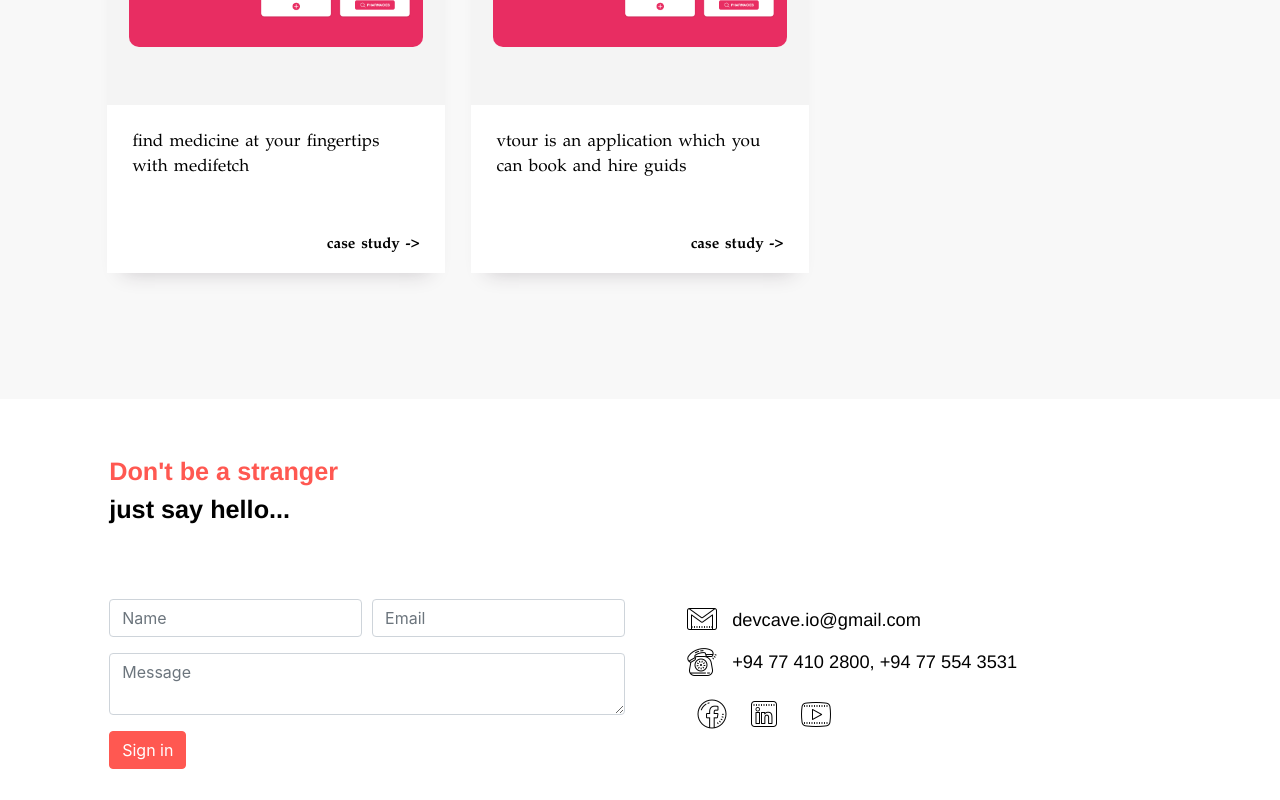
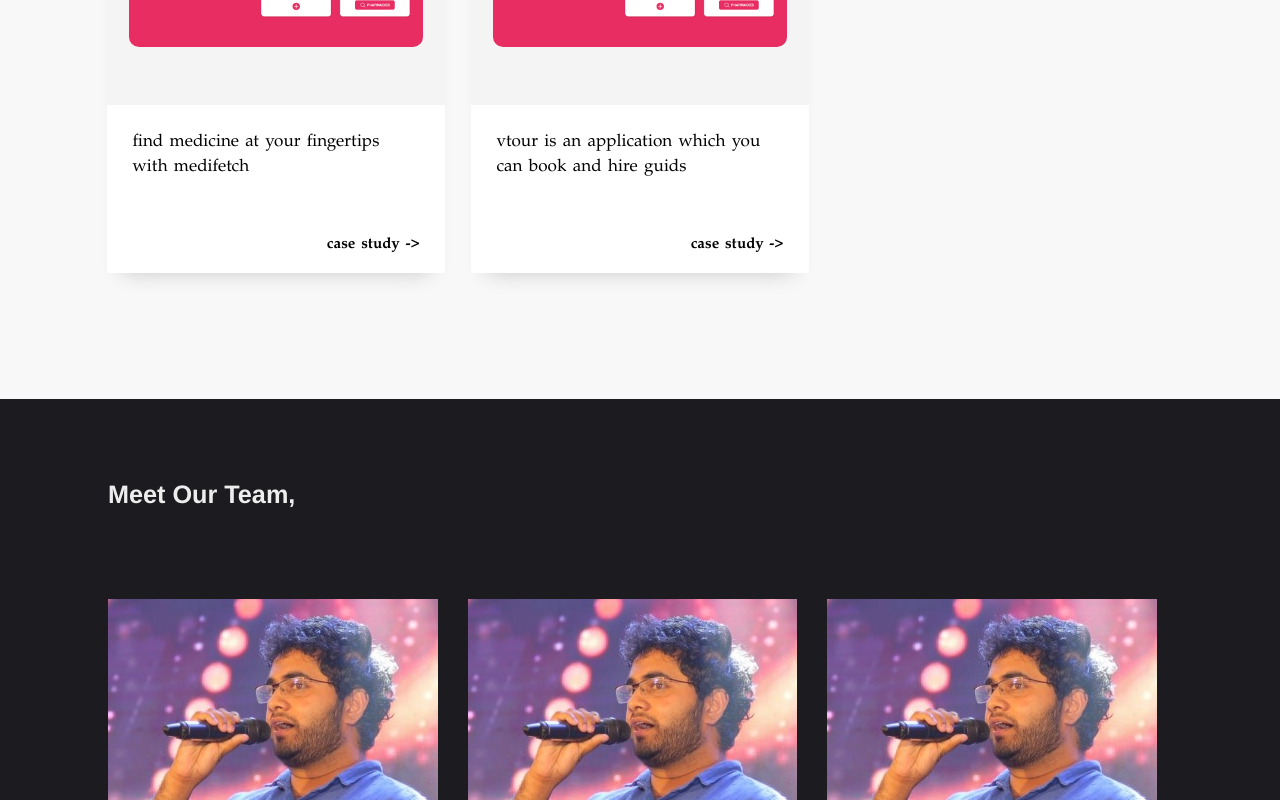
Before and after one commit to gamage1995/devcave, a React (Create React App) app: page / in a window 1280 px wide. Shown: the part 3092-3892 px from the top of the page. Built offline with nearby package versions, Linux system fonts and the light colour scheme.

Commit message:
Teams page

```diff
--- a/src/App.js
+++ b/src/App.js
@@ -4,6 +4,7 @@ import InfoScreen from './components/InfoScreen/InfoScreen'
 import Services from './components/Services/Services'
 import Portfolio from './components/Portfolio/Portfolio'
 import Contact from './components/ContactUs/ContactUs'
+import Team from './components/Team/Team'
 
 import './App.css';
 
@@ -14,6 +15,7 @@ function App() {
       <InfoScreen/>
       <Services/>
       <Portfolio/>
+      <Team/>
       <Contact/>
     </div>
   );
--- a/src/assets/companyInfo.json
+++ b/src/assets/companyInfo.json
@@ -28,5 +28,51 @@
             "logo" : "../../assets/projects/medifetch/Logomakr_6cz6KI.png",
             "image" : "../../assets/projects/medifetch/med_1.png"
         }
+    ],
+    "Team" : [
+        {
+            "Name" : "Chameera Dulanga",
+            "Title" : "Founder",
+            "Description" : "I love to introduce myself as a Full Stack Developer and Database Designer.",
+            "Image" : "../assets/Team/Chameera.jpg",
+            "LinkedIn" : "https://www.linkedin.com/in/chameeradulanga"
+        },
+        {
+            "Name" : "Charuka Herath",
+            "Title" : "Founder",
+            "Description" : "I love to introduce myself as a Full Stack Developer and Database Designer.",
+            "Image" : "../assets/Team/Chameera.jpg",
+            "LinkedIn" : "https://www.linkedin.com/in/chameeradulanga"
+        },
+        {
+            "Name" : "Donishka Tharindu ",
+            "Title" : "Founder",
+            "Description" : "I love to introduce myself as a Full Stack Developer and Database Designer.",
+            "Image" : "../assets/Team/Chameera.jpg",
+            "LinkedIn" : "https://www.linkedin.com/in/chameeradulanga"
+        },
+        {
+            "Name" : "Nirmal Aththanayake",
+            "Title" : "Founder",
+            "Description" : "I love to introduce myself as a Full Stack Developer and Database Designer.",
+            "Image" : "../assets/Team/Chameera.jpg",
+            "LinkedIn" : "https://www.linkedin.com/in/chameeradulanga"
+        },
+        {
+            "Name" : "Charith Prasanna",
+            "Title" : "Founder",
+            "Description" : "I love to introduce myself as a Full Stack Developer and Database Designer.",
+            "Image" : "../assets/Team/Chameera.jpg",
+            "LinkedIn" : "https://www.linkedin.com/in/chameeradulanga"
+        },
+        {
+            "Name" : "Janith Gamage",
+            "Title" : "Founder",
+            "Description" : "I love to introduce myself as a Full Stack Developer and Database Designer.",
+            "Image" : "../assets/Team/Chameera.jpg",
+            "LinkedIn" : "https://www.linkedin.com/in/chameeradulanga"
+
+        }
+
     ]
 }
--- /dev/null
+++ b/src/components/Team/Team.css
@@ -0,0 +1,125 @@
+.SEcover{
+    /* min-height: 100vh; */
+    background-color : #1C1B20;
+    /* padding-left: 5vw;
+    padding-right: 5vw; */
+    padding-bottom: calc(10px + 2vh);
+}
+.SETop {
+    padding-top: calc(10px + 2vh);
+    padding-bottom: calc(1px + 2vh);
+    min-height: 25vh;
+    display: flex;
+    justify-content: flex-start;
+    align-items: center;
+}
+.SEBottom {
+    /* min-height: 75vh; */
+}
+.SEheading {
+    font-size:calc(15px + 0.8vw);
+    font-weight: bold;
+    font-family: Helvetica;
+    color: #EDEDED;
+}
+
+@import url(https://fonts.googleapis.com/css?family=Source+Sans+Pro:400,200,200italic,300,300italic,400italic,600,600italic,700,700italic,900,900italic);
+
+
+.text-uppercase {
+    text-transform: uppercase;
+}
+
+.team-member, .team-member .team-img {
+    position: relative;
+}
+.team-member {
+
+    overflow: hidden;
+}
+.team-member, .team-member .team-img {
+    position: relative;
+}
+
+.team-hover {
+    position: absolute;
+    top: 0;
+    left: 0;
+    bottom: 0;
+    right: 0;
+    margin: 0;
+    border: 20px solid rgba(0, 0, 0, 0.1);
+    background-color: rgba(255, 255, 255, 0.90);
+    opacity: 0;
+    -webkit-transition: all 0.3s;
+    transition: all 0.3s;
+}
+.team-member:hover .team-hover .desk {
+    top: 35%;
+}
+.team-member:hover .team-hover, .team-member:hover .team-hover .desk, .team-member:hover .team-hover .s-link {
+    opacity: 1;
+}
+.team-hover .desk {
+    position: absolute;
+    top: 0%;
+    width: 100%;
+    opacity: 0;
+    -webkit-transform: translateY(-55%);
+    -ms-transform: translateY(-55%);
+    transform: translateY(-55%);
+    -webkit-transition: all 0.3s 0.2s;
+    transition: all 0.3s 0.2s;
+    padding: 0 20px;
+}
+.desk, .desk h4, .team-hover .s-link a {
+    text-align: center;
+    color: #222;
+}
+.team-member:hover .team-hover .s-link {
+    bottom: 10%;
+}
+.team-member:hover .team-hover, .team-member:hover .team-hover .desk, .team-member:hover .team-hover .s-link {
+    opacity: 1;
+}
+.team-hover .s-link {
+    position: absolute;
+    bottom: 0;
+    width: 100%;
+    opacity: 0;
+    text-align: center;
+    -webkit-transform: translateY(45%);
+    -ms-transform: translateY(45%);
+    transform: translateY(45%);
+    -webkit-transition: all 0.3s 0.2s;
+    transition: all 0.3s 0.2s;
+    font-size: 35px;
+}
+.desk, .desk h4, .team-hover .s-link a {
+    text-align: center;
+    color: #222;
+}
+.team-member .s-link a {
+    margin: 0 10px;
+    color: #333;
+    font-size: 16px;
+}
+.team-title {
+    position: static;
+    padding: 20px 0;
+    display: inline-block;
+    letter-spacing: 2px;
+    width: 100%;
+}
+.team-title h5 {
+    color: #FFFFFF;
+    margin-bottom: 0px;
+    display: block;
+    text-transform: uppercase;
+}
+.team-title span {
+    font-size: 12px;
+    text-transform: uppercase;
+    color: #a5a5a5;
+    letter-spacing: 1px;
+}
--- /dev/null
+++ b/src/components/Team/Team.js
@@ -0,0 +1,68 @@
+import React, { Component } from "react";
+import { Row, Col } from "reactstrap";
+import "./Team.css";
+import companyInfo from "../../assets/companyInfo.json";
+export default class Team extends Component {
+  state = [
+    { data: companyInfo.Team[0], image: require('../../assets/Team/Charuka.jpg')},
+    { data: companyInfo.Team[1], image: require('../../assets/Team/Charuka.jpg')},
+    { data: companyInfo.Team[2], image: require('../../assets/Team/Charuka.jpg')},
+    { data: companyInfo.Team[3], image: require('../../assets/Team/Charuka.jpg')},
+    { data: companyInfo.Team[4], image: require('../../assets/Team/Charuka.jpg')},
+    { data: companyInfo.Team[5], image: require('../../assets/Team/Charuka.jpg')},
+
+  ];
+
+  render() {
+    const service = this.state.map(s => (
+      <Col xs="12" sm="6" lg="4">
+        <div class="team-member">
+          <div class="team-img">
+            <img
+              src={s.image}
+              alt="team member"
+              class="img-responsive"
+            />
+          </div>
+          <div class="team-hover">
+            <div class="desk">
+              <h4>Hi There !</h4>
+              <p>{s.data.Description}</p>
+            </div>
+            <div class="s-link">
+              <a href="#"></a>
+              <a href={s.data.LinkedIn} target="_blank">
+                <img
+                  src={require("../../assets/linkedin.png")}
+                  alt="team member"
+                />
+              </a>
+              <a href="#">
+                <i class="fa fa-google-plus"></i>
+              </a>
+            </div>
+          </div>
+        </div>
+        <div class="team-title">
+          <h5>{s.data.Name}</h5>
+          <span>{s.data.Title}</span>
+        </div>
+      </Col>
+    ));
+    return (
+      <Row className="SEcover noMarginR">
+        <Col xs></Col>
+        <Col xs="10">
+          <div>
+            <div className="SETop">
+              <p className="SEheading">Meet Our Team,</p>
+            </div>
+            <div className="SEBottom"></div>
+            <Row>{service}</Row>
+          </div>
+        </Col>
+        <Col xs></Col>
+      </Row>
+    );
+  }
+}
```
Also changed, not shown: src/assets/Team/Charuka.jpg (added), src/assets/icons8-linkedin-16.png (added).
